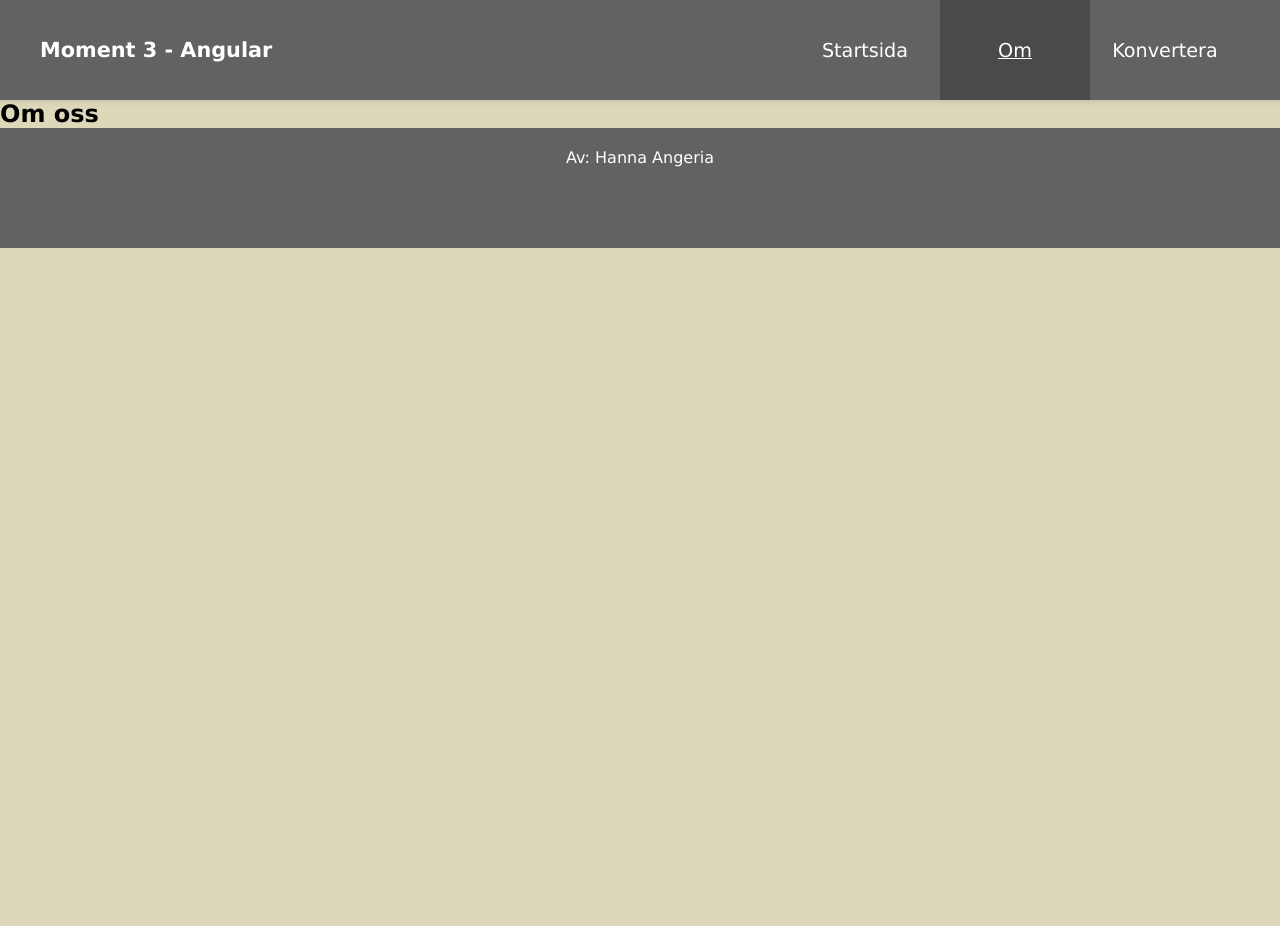
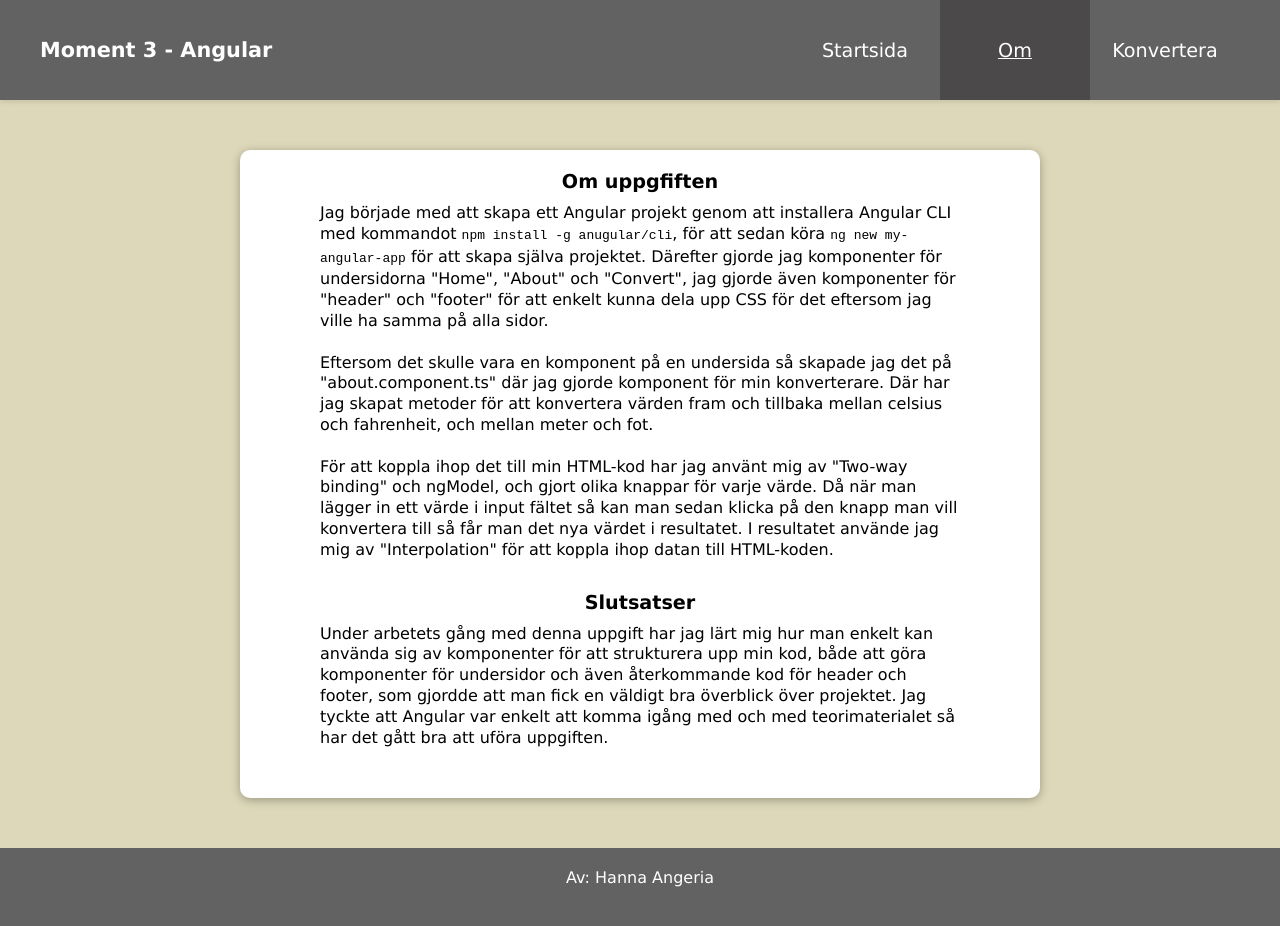
Before and after one commit to haan2402/moment3-typescript, an Angular app: page /about in a window 1280 px wide. Shown: the top 926 px of the page. Before the commit the page ends 800 px from the top, so only its background shows below. Built offline with nearby package versions, Linux system fonts and the light colour scheme.

Commit message:
lagt in text om uppgift på about sidan och gjort css för den

```diff
--- a/src/app/about/about.component.css
+++ b/src/app/about/about.component.css
@@ -0,0 +1,31 @@
+.about-info {
+    display: flex;
+    flex-direction: column;
+    align-items: center;
+    background-color: white;
+    max-width: 800px;
+    margin: 0 auto;
+    padding: 20px;
+    border-radius: 10px;
+    margin-top: 50px;
+    margin-bottom: 50px;
+    box-shadow: 0 2px 10px rgba(0,0,0, 0.3);
+}
+
+.about-info h2,
+.about-info h3 {
+    font-size: 1.2em;
+    margin-bottom: 10px;
+}
+
+.about-info p {
+    max-width: 40em;
+    margin-bottom: 30px;
+    line-height: 1.3em;
+}
+
+@media (max-width: 768px) {
+    .about-info {
+        max-width: 400px;
+    }
+}
--- a/src/app/about/about.component.html
+++ b/src/app/about/about.component.html
@@ -1 +1,19 @@
-<h2>Om oss</h2>
+<div class="about-info">
+<h2>Om uppgfiften</h2>
+<p>Jag började med att skapa ett Angular projekt genom att installera Angular CLI med kommandot <code>npm install -g anugular/cli</code>,
+    för att sedan köra <code>ng new my-angular-app</code> för att skapa själva projektet. Därefter gjorde jag komponenter för undersidorna "Home",
+"About" och "Convert", jag gjorde även komponenter för "header" och "footer" för att enkelt kunna dela upp CSS för det eftersom jag ville ha samma på alla sidor.
+<br><br>
+    Eftersom det skulle vara en komponent på en undersida så skapade jag det på "about.component.ts" där jag gjorde komponent för min konverterare.
+    Där har jag skapat metoder för att konvertera värden fram och tillbaka mellan celsius och fahrenheit, och mellan meter och fot.<br><br>
+    För att koppla ihop det till min HTML-kod har jag använt mig av "Two-way binding" och ngModel, och gjort olika knappar för varje värde.
+    Då när man lägger in ett värde i input fältet så kan man sedan klicka på den knapp man vill konvertera till så får man det nya värdet i resultatet.
+    I resultatet använde jag mig av "Interpolation" för att koppla ihop datan till HTML-koden.
+</p>
+
+<h3>Slutsatser</h3>
+<p>Under arbetets gång med denna uppgift har jag lärt mig hur man enkelt kan använda sig av komponenter för att strukturera upp min kod,
+    både att göra komponenter för undersidor och även återkommande kod för header och footer, som gjordde att man fick en väldigt bra överblick över projektet.
+    Jag tyckte att Angular var enkelt att komma igång med och med teorimaterialet så har det gått bra att uföra uppgiften.
+</p>
+</div>
```
